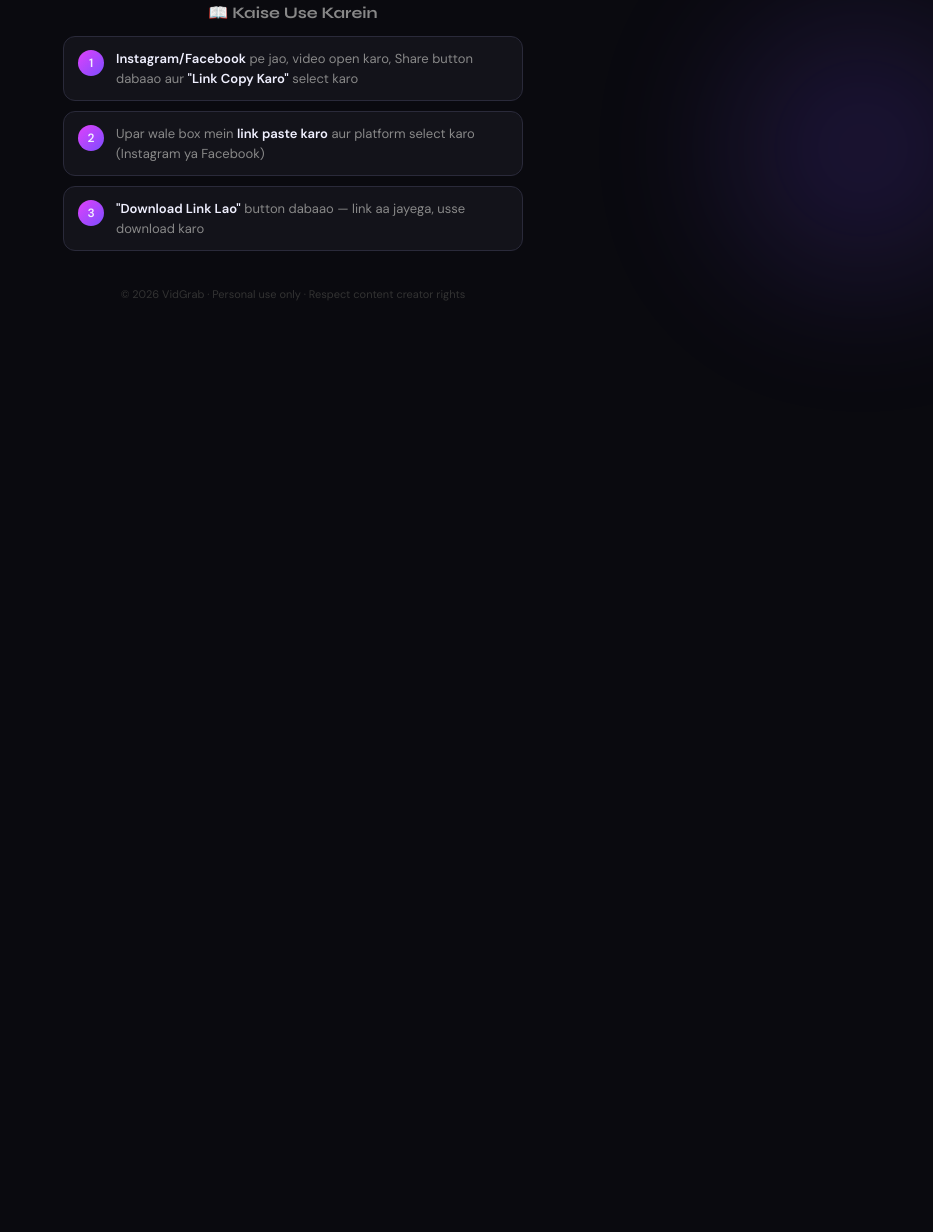
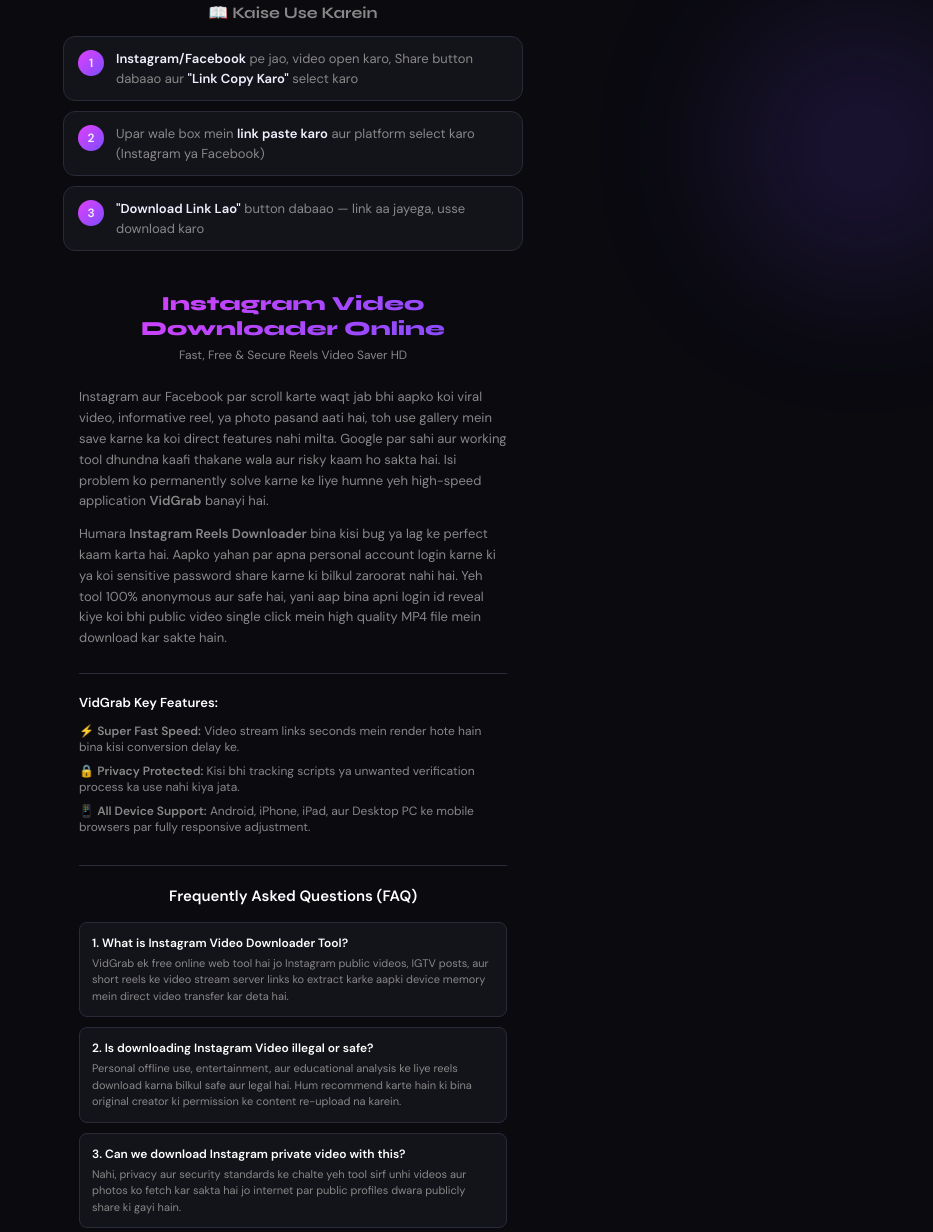
Before and after one commit to sumit083999-lgtm/Insta-downloader, a plain HTML site: page index.html in a window 1280 px wide. Shown: the part 447-1679 px from the top of the page, without its empty margins (347-1280 px from the left). Before the commit the page ends 808 px from the top, so only its background shows below. Drawn offline with Linux system fonts and the light colour scheme.

Commit message:
Update index.html

```diff
--- a/index.html
+++ b/index.html
@@ -4,6 +4,9 @@
 <meta charset="UTF-8">
 <meta name="viewport" content="width=device-width, initial-scale=1.0">
 <title>Insta & FB Video Downloader</title>
+ <meta name="description" content="VidGrab - Best Free Online Instagram Video Downloader & Reels Downloader. Save Instagram videos, photos, and stories in HD quality without login.">
+<meta name="keywords" content="instagram video downloader, ig reels downloader, download instagram videos, instafbdown, indown, save igTV videos, facebook video downloader">
+
 <link href="https://fonts.googleapis.com/css2?family=Syne:wght@700;800&family=DM+Sans:wght@400;500;600&display=swap" rel="stylesheet">
 <style>
   *, *::before, *::after { box-sizing: border-box; margin: 0; padding: 0; }
@@ -420,6 +423,66 @@
     </div>
   </div>
 </div>
+ <!-- ==========================================
+     HIGH-RANKING GOOGLE SEO CONTENT SECTION
+     ========================================== -->
+<section style="max-width: 460px; margin: 40px auto; padding: 0 16px; font-family: 'DM Sans', sans-serif; text-align: left;">
+
+    <!-- Main Heading with targeted Keywords -->
+    <div style="text-align: center; margin-bottom: 24px;">
+        <h2 style="font-family: 'Syne', sans-serif; font-size: 20px; font-weight: 800; background: linear-gradient(135deg, var(--accent), var(--accent2)); -webkit-background-clip: text; -webkit-text-fill-color: transparent; margin-bottom: 6px;">
+            Instagram Video Downloader Online
+        </h2>
+        <p style="font-size: 12px; color: var(--muted);">Fast, Free & Secure Reels Video Saver HD</p>
+    </div>
+
+    <!-- Keyword Rich Paragraphs -->
+    <div style="font-size: 13px; line-height: 1.6; color: var(--muted);">
+        <p style="margin-bottom: 12px;">
+            Instagram aur Facebook par scroll karte waqt jab bhi aapko koi viral video, informative reel, ya photo pasand aati hai, toh use gallery mein save karne ka koi direct features nahi milta. Google par sahi aur working tool dhundna kaafi thakane wala aur risky kaam ho sakta hai. Isi problem ko permanently solve karne ke liye humne yeh high-speed application <strong>VidGrab</strong> banayi hai.
+        </p>
+        <p style="margin-bottom: 12px;">
+            Humara <strong>Instagram Reels Downloader</strong> bina kisi bug ya lag ke perfect kaam karta hai. Aapko yahan par apna personal account login karne ki ya koi sensitive password share karne ki bilkul zaroorat nahi hai. Yeh tool 100% anonymous aur safe hai, yani aap bina apni login id reveal kiye koi bhi public video single click mein high quality MP4 file mein download kar sakte hain.
+        </p>
+    </div>
+
+    <!-- Technical Specs Bullet Points for Google Snippets -->
+    <div style="margin: 24px 0; border-top: 1px solid var(--border); padding-top: 20px;">
+        <h3 style="font-size: 13px; font-weight: 700; color: #fff; margin-bottom: 12px;">VidGrab Key Features:</h3>
+        <ul style="font-size: 12px; color: var(--muted); list-style-type: none; padding-left: 0;">
+            <li style="margin-bottom: 8px;">⚡ <strong>Super Fast Speed:</strong> Video stream links seconds mein render hote hain bina kisi conversion delay ke.</li>
+            <li style="margin-bottom: 8px;">🔒 <strong>Privacy Protected:</strong> Kisi bhi tracking scripts ya unwanted verification process ka use nahi kiya jata.</li>
+            <li style="margin-bottom: 8px;">📱 <strong>All Device Support:</strong> Android, iPhone, iPad, aur Desktop PC ke mobile browsers par fully responsive adjustment.</li>
+        </ul>
+    </div>
+
+    <!-- FAQ Accordion Block for Search Queries Mapping -->
+    <div style="margin-top: 30px; border-top: 1px solid var(--border); padding-top: 20px;">
+        <h3 style="font-size: 15px; font-weight: 800; color: #fff; text-align: center; margin-bottom: 16px;">Frequently Asked Questions (FAQ)</h3>
+
+        <div style="display: flex; flex-direction: column; gap: 10px;">
+            <!-- Question 1 -->
+            <div style="background: var(--card); border: 1px solid var(--border); border-radius: 8px; padding: 12px;">
+                <h4 style="font-size: 12px; font-weight: 700; color: #fff; margin: 0 0 4px 0;">1. What is Instagram Video Downloader Tool?</h4>
+                <p style="font-size: 11px; color: var(--muted); line-height: 1.5; margin: 0;">VidGrab ek free online web tool hai jo Instagram public videos, IGTV posts, aur short reels ke video stream server links ko extract karke aapki device memory mein direct video transfer kar deta hai.</p>
+            </div>
+
+            <!-- Question 2 -->
+            <div style="background: var(--card); border: 1px solid var(--border); border-radius: 8px; padding: 12px;">
+                <h4 style="font-size: 12px; font-weight: 700; color: #fff; margin: 0 0 4px 0;">2. Is downloading Instagram Video illegal or safe?</h4>
+                <p style="font-size: 11px; color: var(--muted); line-height: 1.5; margin: 0;">Personal offline use, entertainment, aur educational analysis ke liye reels download karna bilkul safe aur legal hai. Hum recommend karte hain ki bina original creator ki permission ke content re-upload na karein.</p>
+            </div>
+
+            <!-- Question 3 -->
+            <div style="background: var(--card); border: 1px solid var(--border); border-radius: 8px; padding: 12px;">
+                <h4 style="font-size: 12px; font-weight: 700; color: #fff; margin: 0 0 4px 0;">3. Can we download Instagram private video with this?</h4>
+                <p style="font-size: 11px; color: var(--muted); line-height: 1.5; margin: 0;">Nahi, privacy aur security standards ke chalte yeh tool sirf unhi videos aur photos ko fetch kar sakta hai jo internet par public profiles dwara publicly share ki gayi hain.</p>
+            </div>
+        </div>
+    </div>
+
+</section>
+
 
 <footer>© 2026 VidGrab · Personal use only · Respect content creator rights</footer>
 
```
